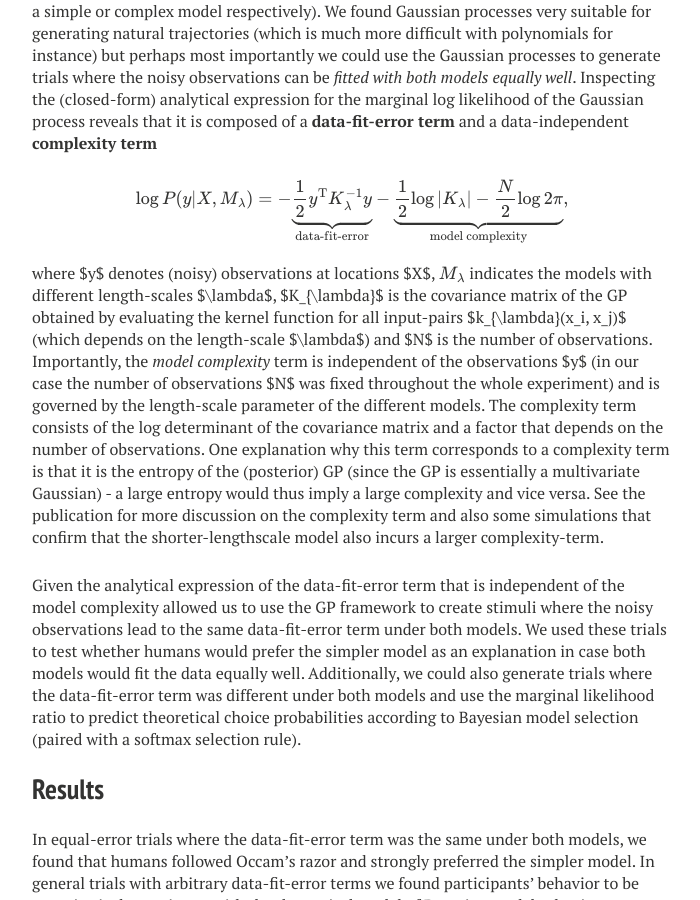
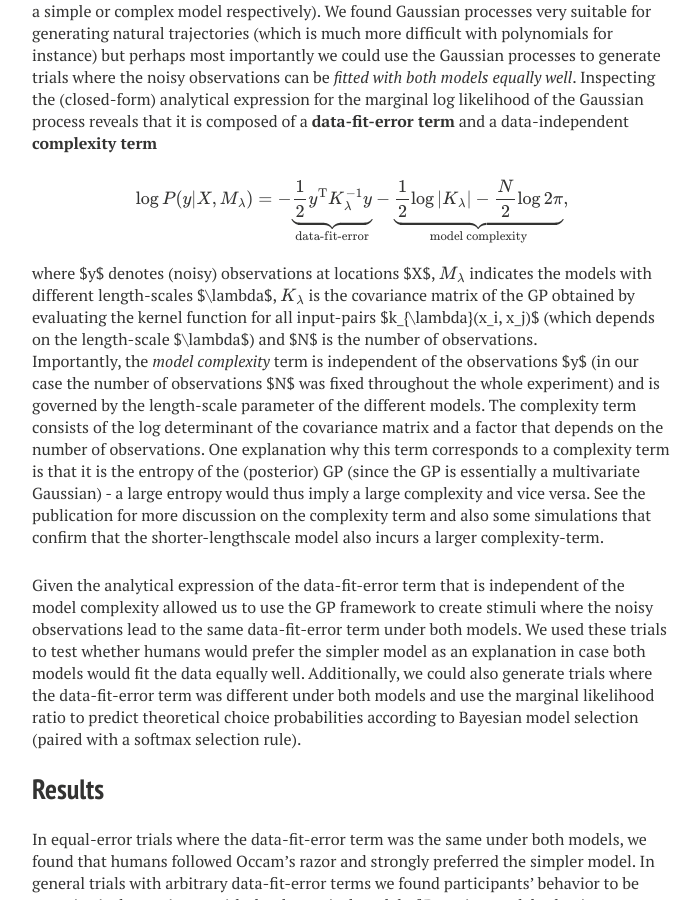
Before and after one commit to tgenewein/tgenewein.github.io, a Jekyll site: the page built from _posts/2014-03-26-Paper-OccamsRazorSensorimotor.md, in a window 1280 px wide and 900 px high, scrolled down 2240 px. Shown: the whole window, without its empty margins (288-988 px from the left). Built offline with Jekyll 4.4.1, drawn with Linux system fonts in a browser that asks for light colours; nearby versions of some CDN libraries; some web fonts are replaced; formulas are drawn with MathJax 3; comment, search, counter and statistics services are not loaded.

Commit message:
Fix: use double dollar signs for inline math

```diff
--- a/_posts/2014-03-26-Paper-OccamsRazorSensorimotor.md
+++ b/_posts/2014-03-26-Paper-OccamsRazorSensorimotor.md
@@ -48,7 +48,7 @@
 \log P(y|X,M_\lambda) = -\underbrace{\frac{1}{2} y^\text{T} K_\lambda^{-1} y}_{\text{data-fit-error}} - \underbrace{\frac{1}{2}\log |K_\lambda| - \frac{N}{2}\log 2\pi}_{\text{model complexity}},
 $$
 
-where $y$ denotes (noisy) observations at locations $X$, $$M_{\lambda}$$ indicates the models with different length-scales $\lambda$, $K\_{\lambda}$ is the covariance matrix of the GP obtained by evaluating the kernel function for all input-pairs $k_{\lambda}(x_i, x_j)$ (which depends on the length-scale $\lambda$) and $N$ is the number of observations.
+where $y$ denotes (noisy) observations at locations $X$, $$M_\lambda$$ indicates the models with different length-scales $\lambda$, $$K_{\lambda}$$ is the covariance matrix of the GP obtained by evaluating the kernel function for all input-pairs $k_{\lambda}(x_i, x_j)$ (which depends on the length-scale $\lambda$) and $N$ is the number of observations.
 Importantly, the *model complexity* term is independent of the observations $y$ (in our case the number of observations $N$ was fixed throughout the whole experiment) and is governed by the length-scale parameter of the different models. The complexity term consists of the log determinant of the covariance matrix and a factor that depends on the number of observations. One explanation why this term corresponds to a complexity term is that it is the entropy of the (posterior) GP (since the GP is essentially a multivariate Gaussian) - a large entropy would thus imply a large complexity and vice versa. See the publication for more discussion on the complexity term and also some simulations that confirm that the shorter-lengthscale model also incurs a larger complexity-term.
 
 Given the analytical expression of the data-fit-error term that is independent of the model complexity allowed us to use the GP framework to create stimuli where the noisy observations lead to the same data-fit-error term under both models. We used these trials to test whether humans would prefer the simpler model as an explanation in case both models would fit the data equally well. Additionally, we could also generate trials where the data-fit-error term was different under both models and use the marginal likelihood ratio to predict theoretical choice probabilities according to Bayesian model selection (paired with a softmax selection rule).
```
